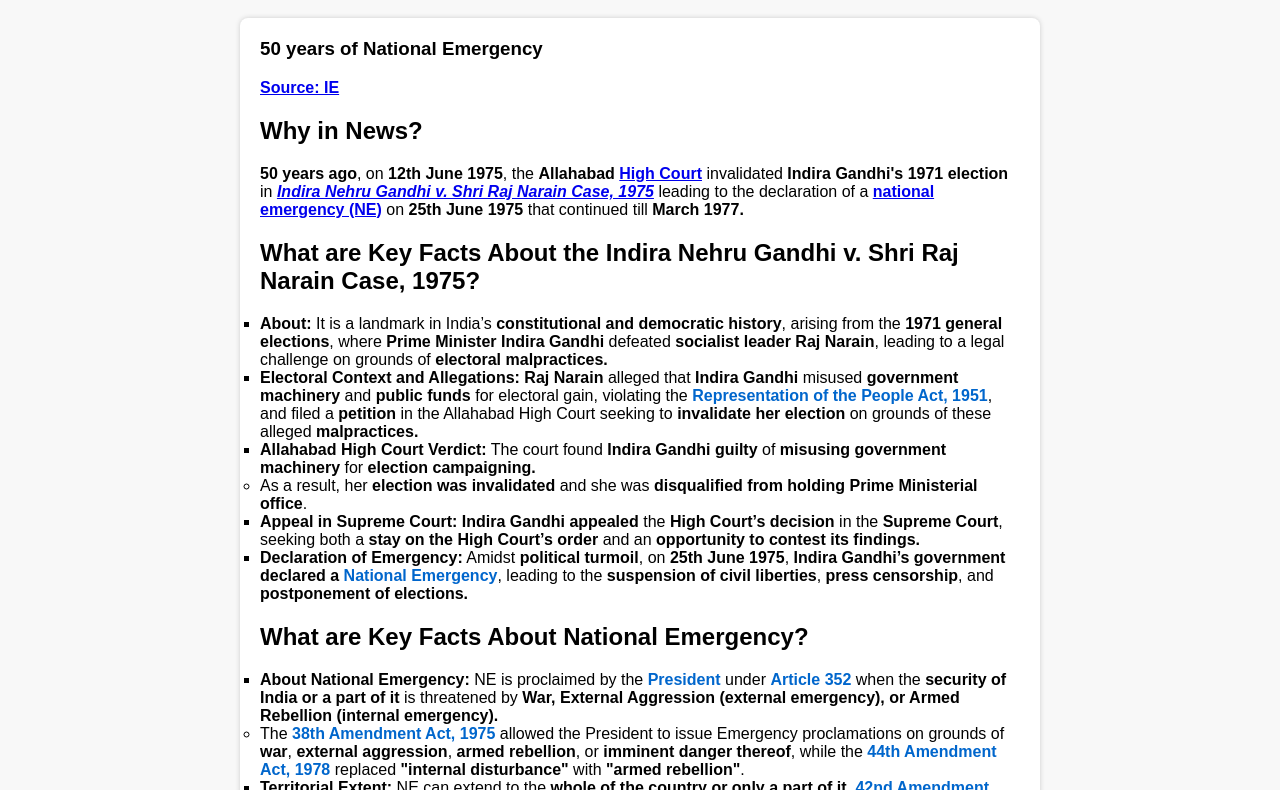
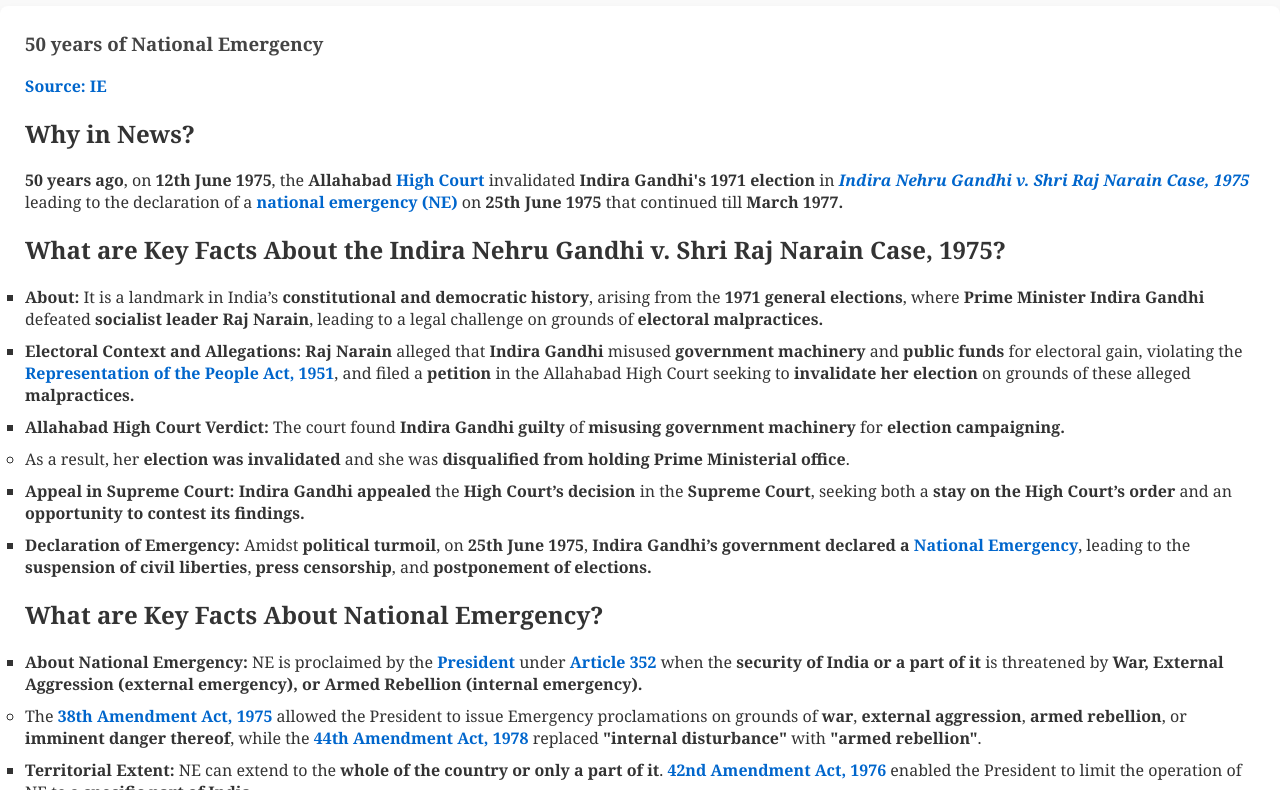
Before and after one commit to uditvarma21/news-scraper, a plain HTML site: page docs/tags/Judiciary.html in a window 1280 px wide. Shown: the part 92-882 px from the top of the page. Drawn offline with Linux system fonts and the light colour scheme; files that its build step writes are made by us from their sources.

Commit message:
💅 Update blog style in base.css

```diff
--- a/docs/static/base.css
+++ b/docs/static/base.css
@@ -1,39 +1,58 @@
 body {
-    font-family: Arial, sans-serif;
+  font-family: 'Georgia', serif;
+  background-color: #f9f9f9;
+  color: #333;
+  margin: 0;
+  padding: 0;
+}
+
+.container {
   max-width: 800px;
   margin: 40px auto;
   padding: 0 20px;
-    background: #f8f8f8;
 }
 
 h1 {
   color: #b30000;
   border-bottom: 2px solid #b30000;
   padding-bottom: 10px;
+  font-size: 2em;
 }
 
 .article {
+  background: #fff;
+  padding: 25px;
   margin-bottom: 40px;
-    background: white;
-    padding: 20px;
   border-radius: 8px;
-    box-shadow: 0 0 5px #ccc;
+  box-shadow: 0 4px 10px rgba(0, 0, 0, 0.05);
 }
 
 .article h3 {
   margin-top: 0;
+  color: #444;
 }
 
 ul {
-    list-style-type: none;
-    padding-left: 0;
+  list-style: none;
+  padding: 0;
 }
 
-  li a {
-    text-decoration: none;
-    color: #0066cc;
+li {
+  margin: 10px 0;
 }
 
-  li a:hover {
+a {
+  color: #0066cc;
+  text-decoration: none;
+}
+
+a:hover {
   text-decoration: underline;
 }
+
+footer {
+  text-align: center;
+  padding: 20px 0;
+  font-size: 0.9em;
+  color: #777;
+}
```
Lines whose indentation alone changed are shown as unchanged.
